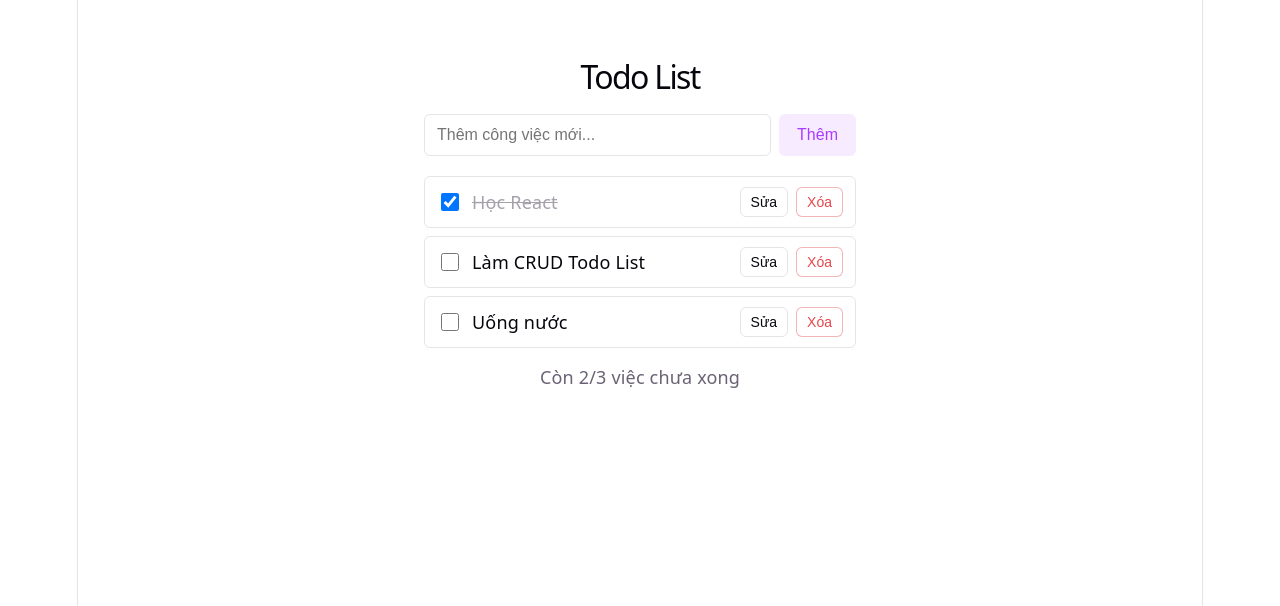
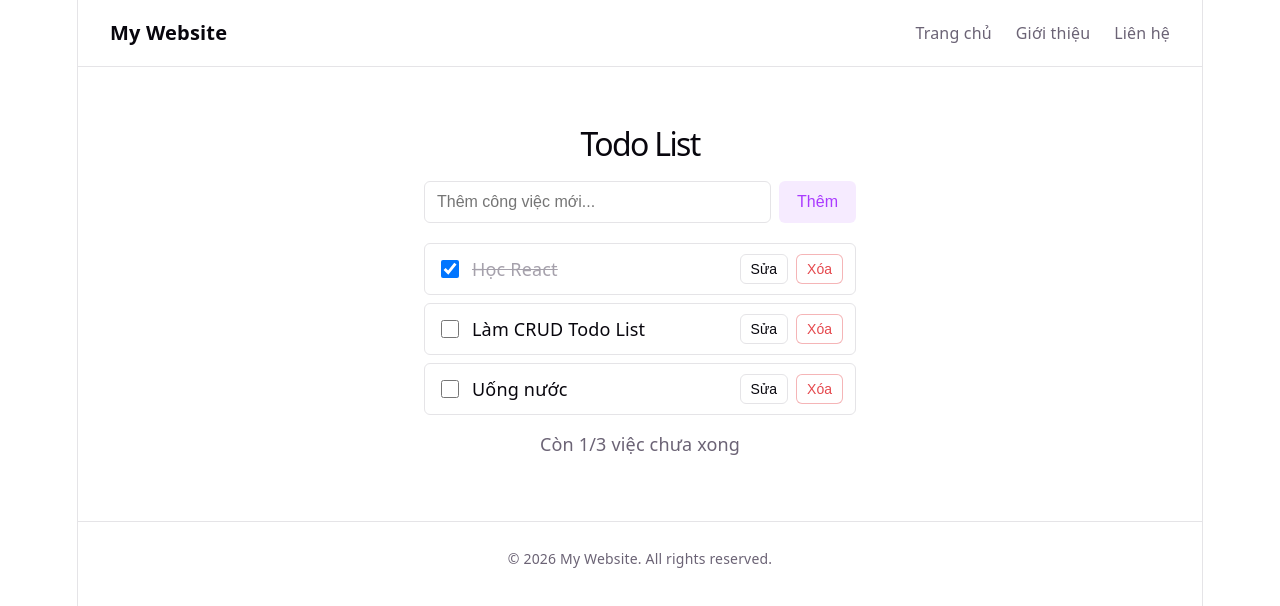
Before and after one commit to hoidanit-live/mywebsite-learn-git, a React (Vite) app: page / in a window 1280 px wide. Shown: the top 606 px of the page. Built offline with nearby package versions, Linux system fonts and the light colour scheme.

Commit message:
feat(layout): thêm Header và Footer, cập nhật TodoList

```diff
--- a/src/App.tsx
+++ b/src/App.tsx
@@ -1,7 +1,15 @@
+import Header from './Header'
+import Footer from './Footer'
 import TodoList from './TodoList'
 
 function App() {
-  return <TodoList />
+  return (
+    <>
+      <Header />
+      <TodoList />
+      <Footer />
+    </>
+  )
 }
 
 export default App
--- /dev/null
+++ b/src/Footer.css
@@ -0,0 +1,13 @@
+.footer {
+  padding: 24px 32px;
+  border-top: 1px solid var(--border);
+  text-align: center;
+  color: var(--text);
+  font-size: 14px;
+}
+
+@media (max-width: 1024px) {
+  .footer {
+    padding: 20px;
+  }
+}
--- /dev/null
+++ b/src/Footer.tsx
@@ -0,0 +1,11 @@
+import './Footer.css'
+
+function Footer() {
+  return (
+    <footer className="footer">
+      <p>© {new Date().getFullYear()} My Website. All rights reserved.</p>
+    </footer>
+  )
+}
+
+export default Footer
--- /dev/null
+++ b/src/Header.css
@@ -0,0 +1,38 @@
+.header {
+  display: flex;
+  align-items: center;
+  justify-content: space-between;
+  padding: 20px 32px;
+  border-bottom: 1px solid var(--border);
+}
+
+.header .logo {
+  font-size: 20px;
+  font-weight: 600;
+  color: var(--text-h);
+  text-decoration: none;
+}
+
+.header nav {
+  display: flex;
+  gap: 24px;
+}
+
+.header nav a {
+  color: var(--text);
+  text-decoration: none;
+  font-size: 16px;
+  transition: color 0.3s;
+}
+
+.header nav a:hover {
+  color: var(--accent);
+}
+
+@media (max-width: 1024px) {
+  .header {
+    padding: 16px 20px;
+    flex-direction: column;
+    gap: 12px;
+  }
+}
--- /dev/null
+++ b/src/Header.tsx
@@ -0,0 +1,18 @@
+import './Header.css'
+
+function Header() {
+  return (
+    <header className="header">
+      <a className="logo" href="/">
+        My Website
+      </a>
+      <nav>
+        <a href="#home">Trang chủ</a>
+        <a href="#about">Giới thiệu</a>
+        <a href="#contact">Liên hệ</a>
+      </nav>
+    </header>
+  )
+}
+
+export default Header
--- a/src/TodoList.tsx
+++ b/src/TodoList.tsx
@@ -24,16 +24,18 @@ function TodoList() {
     e.preventDefault()
     const text = input.trim()
     if (!text) return
-    const nextId = todos.length ? Math.max(...todos.map((t) => t.id)) + 1 : 1
+    const nextId = todos.length + 1
     setTodos([...todos, { id: nextId, text, done: false }])
     setInput('')
   }
 
   // Update (toggle done)
   const toggleTodo = (id: number) => {
-    setTodos(
-      todos.map((t) => (t.id === id ? { ...t, done: !t.done } : t)),
-    )
+    const todo = todos.find((t) => t.id === id)
+    if (todo) {
+      todo.done = !todo.done
+    }
+    setTodos(todos)
   }
 
   // Delete
@@ -48,10 +50,7 @@ function TodoList() {
   }
 
   const saveEdit = (id: number) => {
-    const text = editingText.trim()
-    if (text) {
-      setTodos(todos.map((t) => (t.id === id ? { ...t, text } : t)))
-    }
+    setTodos(todos.map((t) => (t.id === id ? { ...t, text: editingText } : t)))
     setEditingId(null)
     setEditingText('')
   }
@@ -61,7 +60,7 @@ function TodoList() {
     setEditingText('')
   }
 
-  const remaining = todos.filter((t) => !t.done).length
+  const remaining = todos.filter((t) => t.done).length
 
   return (
     <section className="todo-app">
```
